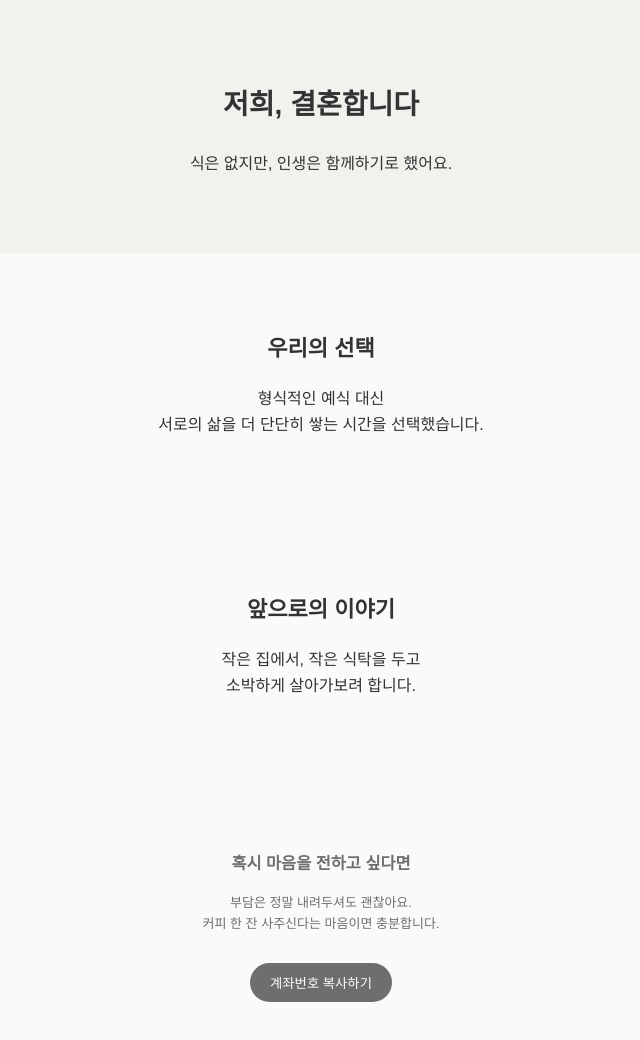
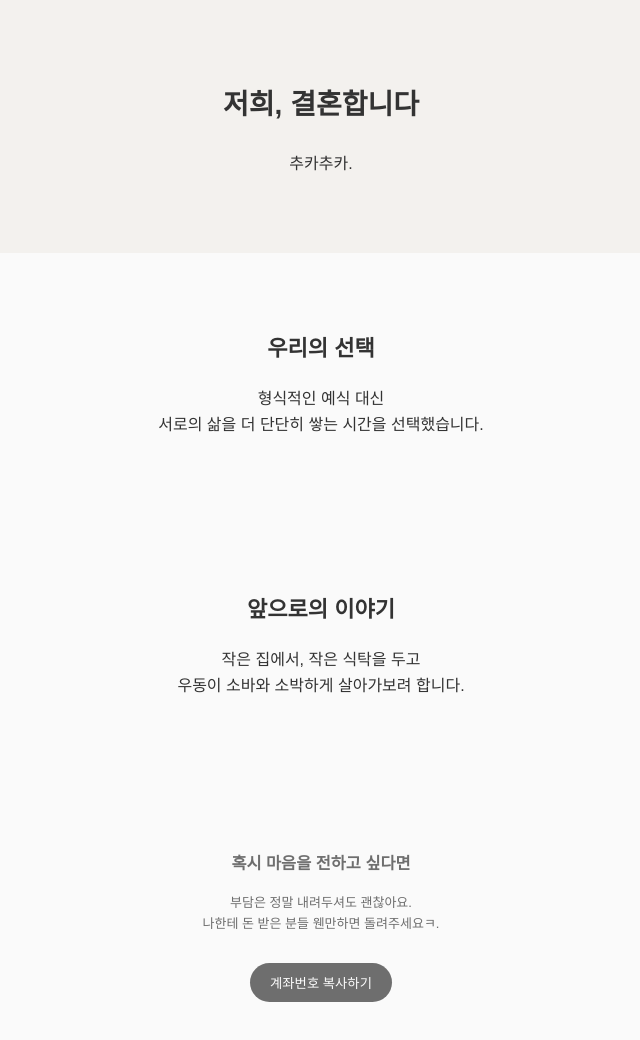
Before and after one commit to MOONITAMA/marriage-note, a plain HTML site: page index.html in a window 1280 px wide. Shown: the whole page, without its empty margins (319-959 px from the left). Drawn offline with Linux system fonts and the light colour scheme.

Commit message:
index.html

```diff
--- a/index.html
+++ b/index.html
@@ -9,7 +9,7 @@
 
 <section class="hero">
   <h1>저희, 결혼합니다</h1>
-  <p>식은 없지만, 인생은 함께하기로 했어요.</p>
+  <p> 추카추카.</p>
 </section>
 
 <section>
@@ -24,7 +24,7 @@
   <h2>앞으로의 이야기</h2>
   <p>
     작은 집에서, 작은 식탁을 두고<br>
-    소박하게 살아가보려 합니다.
+    우동이 소바와 소박하게 살아가보려 합니다.
   </p>
 </section>
 
@@ -32,7 +32,7 @@
   <h3>혹시 마음을 전하고 싶다면</h3>
   <p class="small">
     부담은 정말 내려두셔도 괜찮아요.<br>
-    커피 한 잔 사주신다는 마음이면 충분합니다.
+    나한테 돈 받은 분들 웬만하면 돌려주세요ㅋ.
   </p>
   <button onclick="copyAccount()">계좌번호 복사하기</button>
 </section>
```
